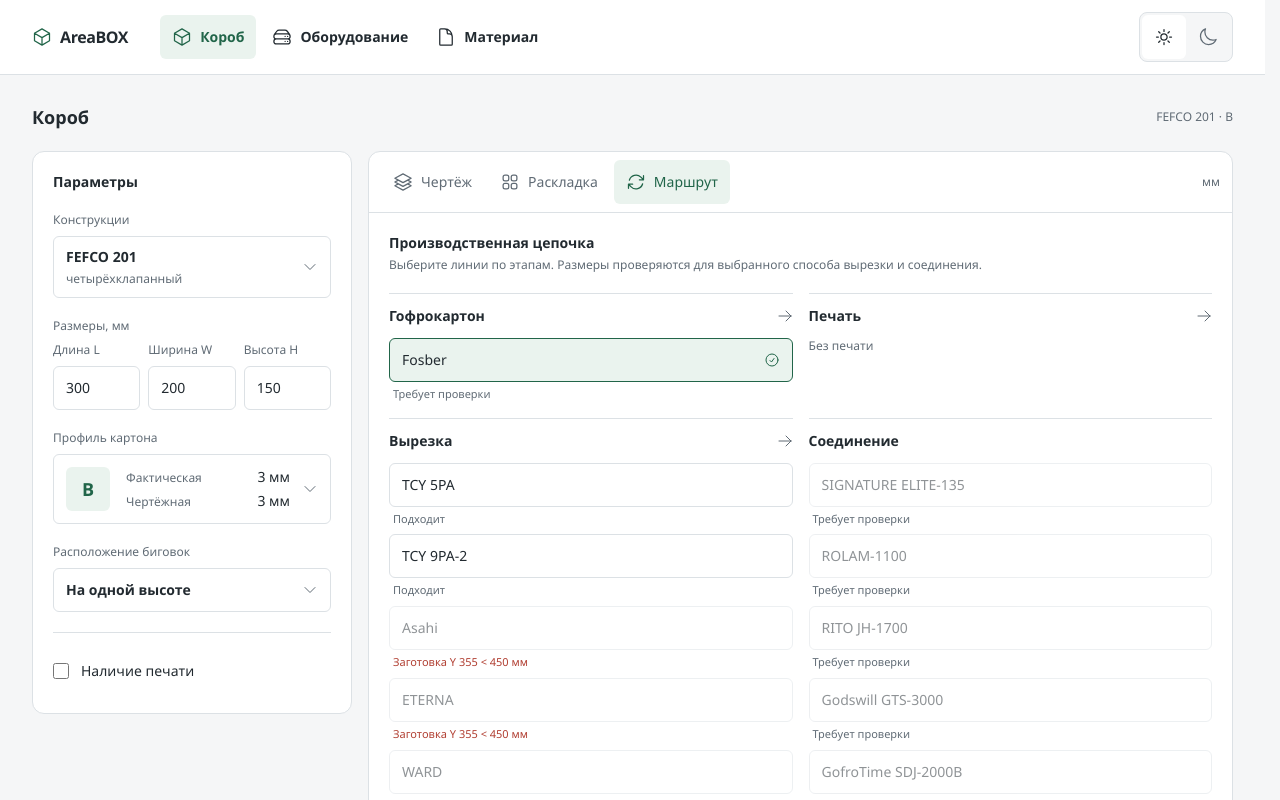
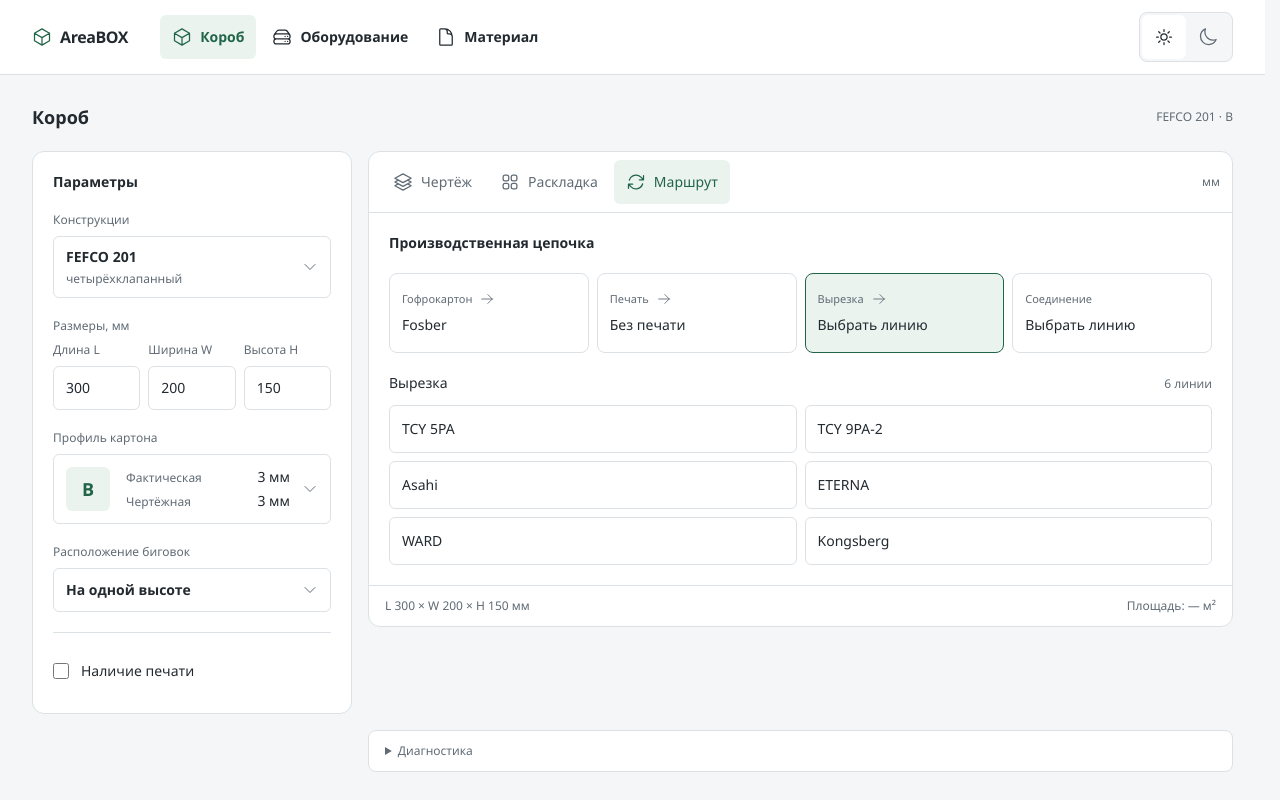
Before and after one commit to DemonicRous/areabox-vue, a Vue app: page /#/ in a window 1280 px wide. Shown: the top 800 px of the page. Built offline with nearby package versions, Linux system fonts and the light colour scheme.

Commit message:
Redesign route chain and validate die cutting with multi-up sheets

```diff
--- a/scripts/test-production.cjs
+++ b/scripts/test-production.cjs
@@ -4,7 +4,7 @@ const vm = require('node:vm')
 const output = buildSync({ entryPoints: ['src/domain/production.ts'], bundle: true, platform: 'node', format: 'cjs', write: false })
 const context = { module: { exports: {} }, exports: {} }
 vm.runInNewContext(output.outputFiles[0].text, context)
-const { geometry, checkMachine, findMachine } = context.module.exports
+const { geometry, checkMachine, findMachine, planSheet } = context.module.exports
 const box = { design: '0201', profile: 'B', lengthMm: 300, widthMm: 200, heightMm: 150, hasPrinting: false, creaseLevel: 'same', printType: 'digital', printColors: 1 }
 const inline = geometry(box, 'inline', '')
 assert.equal(inline.slot, 8)
@@ -20,4 +20,20 @@ assert(checkMachine(findMachine('tcy-5pa'), { ...box, profile: 'F' }, inline, 'i
 assert(checkMachine(findMachine('tcy-5pa'), { ...box, creaseLevel: 'different' }, inline, 'inline').blocked.some(reason => reason.includes('Биговки')))
 assert(checkMachine(findMachine('tcy-5pa'), { ...box, hasPrinting: true, printType: 'flexo', printColors: 3 }, inline, 'inline').blocked.some(reason => reason.includes('Печать')))
 assert(checkMachine(findMachine('signature-elite-135'), box, geometry(box, 'flatbed', ''), 'folderGluer').review.length > 0)
+const dieBlank = geometry(box, 'rotary', '')
+const ward = findMachine('ward')
+const wardPlan = planSheet(dieBlank, ward)
+assert(wardPlan, '300×200×150 must have a feasible WARD layout')
+assert(wardPlan.count > 1, 'WARD must use multiple blanks rather than reject one short blank')
+assert.equal(wardPlan.count, 3)
+assert(wardPlan.sheetY >= 560)
+assert(wardPlan.sheetX <= 2460 && wardPlan.sheetY <= 1549)
+assert.equal(checkMachine(ward, box, dieBlank, 'rotary').blocked.length, 0)
+const withPinlong = planSheet(dieBlank, ward, findMachine('pinlong'))
+assert(withPinlong && withPinlong.sheetY <= 840)
+assert.equal(withPinlong.count, 2)
+const oversized = geometry({ ...box, lengthMm: 1300, widthMm: 1200 }, 'rotary', '')
+assert.equal(planSheet(oversized, ward), null)
+assert(checkMachine(ward, { ...box, lengthMm: 1300, widthMm: 1200 }, oversized, 'rotary').blocked.length > 0)
+assert.equal(checkMachine(findMachine('signature-elite-135'),box,dieBlank,'folderGluer',wardPlan).blocked.length,0, 'Folder gluer receives individual blanks, not the die sheet')
 console.log('Production geometry and equipment checks passed')
--- a/src/components/ProductionScene.vue
+++ b/src/components/ProductionScene.vue
@@ -1,15 +1,17 @@
 <script setup lang="ts">
-import { computed, watch } from 'vue'
+import { computed, ref, watch } from 'vue'
 import { ArrowRightIcon, CheckCircleIcon } from '@heroicons/vue/24/outline'
 import { machines, type Passport } from '../data/machines'
 import { useBoxDraft } from '../composables/useBoxDraft'
 import { productionSelection as selection, confirmedProduction } from '../composables/useProductionRoute'
-import { checkMachine, geometry, technology, findMachine } from '../domain/production'
+import { checkMachine, geometry, technology, findMachine, planSheet } from '../domain/production'
 const emit = defineEmits<{ drawing: [] }>()
 const draft = useBoxDraft()
+const activeStage=ref('cutting')
 const compound = computed(()=>['0201-2','0201-4'].includes(draft.design))
 const cutTech = computed(()=>technology(selection.cutting))
 const geo = computed(()=>selection.cutting ? geometry(draft,cutTech.value,selection.finishing) : null)
+const sheet = computed(()=>geo.value && selection.cutting ? planSheet(geo.value,findMachine(selection.cutting)!,draft.hasPrinting && selection.printing ? findMachine(selection.printing) : undefined) : null)
 const printing = computed(()=> !draft.hasPrinting ? [] : draft.printType === 'flexo'
   ? [...machines.inline!, ...machines.rotary!] : [machines.printing!.find(machine=>machine.id === (draft.printType === 'digital' ? 'digital' : 'pinlong'))!])
 const cutting = computed(()=>draft.hasPrinting && draft.printType === 'flexo' ? printing.value.filter(machine=>machine.id===selection.printing)
@@ -20,7 +22,9 @@ function category(machine: Passport) { return Object.keys(machines).find(key=>ma
 function check(machine: Passport, stage: string) {
   const candidateGeometry = stage === 'cutting' ? geometry(draft,technology(machine.id),selection.finishing)
     : stage === 'finishing' && selection.cutting ? geometry(draft,cutTech.value,machine.id) : geo.value
-  return checkMachine(machine,draft,candidateGeometry,category(machine))
+  const cat=category(machine)
+  const candidateSheet = candidateGeometry && ['flatbed','rotary','plotter','inline'].includes(cat) ? planSheet(candidateGeometry,machine,draft.hasPrinting && selection.printing ? findMachine(selection.printing) : undefined) : sheet.value
+  return checkMachine(machine,draft,candidateGeometry,cat,candidateSheet)
 }
 const stages = computed(()=>[
   { id: 'corrugator', title: 'Гофрокартон', options: machines.corrugator!, selected: 'fosber', note: '' },
@@ -28,6 +32,7 @@ const stages = computed(()=>[
   { id: 'cutting', title: 'Вырезка', options: cutting.value, selected: selection.cutting, note: draft.hasPrinting && draft.printType === 'digital' ? 'После Hanway — только плоттер' : '' },
   { id: 'finishing', title: 'Соединение', options: finishing.value, selected: selection.finishing, note: selection.cutting && cutTech.value === 'inline' ? 'Фальцесклейка в составе инлайна' : '' },
 ])
+const active = computed(()=>stages.value.find(stage=>stage.id===activeStage.value)!)
 const ready = computed(()=>!!selection.cutting && (!draft.hasPrinting || !!selection.printing) && (cutTech.value==='inline' || !!selection.finishing))
 const selectedMachines = computed(()=>[machines.corrugator![0]!, ...(draft.hasPrinting && selection.printing ? [findMachine(selection.printing)!] : []), ...(selection.cutting ? [findMachine(selection.cutting)!] : []), ...(selection.finishing && cutTech.value!=='inline' ? [findMachine(selection.finishing)!] : [])].filter((machine,index,all)=>machine && all.findIndex(item=>item.id===machine.id)===index))
 const checks = computed(()=>selectedMachines.value.map(machine=>check(machine,'selected')))
@@ -35,14 +40,14 @@ const blocked = computed(()=>checks.value.flatMap(value=>value.blocked))
 const review = computed(()=>[...new Set(checks.value.flatMap(value=>value.review))])
 function choose(stage: string, id: string) {
   confirmedProduction.value = null
-  if (stage==='printing') { selection.printing=id; selection.cutting=''; selection.finishing='' }
-  if (stage==='cutting') { selection.cutting=id; selection.finishing='' }
+  if (stage==='printing') { selection.printing=id; selection.cutting=''; selection.finishing=''; activeStage.value='cutting' }
+  if (stage==='cutting') { selection.cutting=id; selection.finishing=''; activeStage.value=technology(id)==='inline' ? 'cutting' : 'finishing' }
   if (stage==='finishing') selection.finishing=id
 }
 watch(draft,()=>{
   confirmedProduction.value=null
   if (!printing.value.some(machine=>machine.id===selection.printing)) selection.printing=''
-  if (!cutting.value.some(machine=>machine.id===selection.cutting)) { selection.cutting=''; selection.finishing='' }
+  if (!cutting.value.some(machine=>machine.id===selection.cutting)) { selection.cutting=''; selection.finishing=''; activeStage.value='cutting' }
   if (!finishing.value.some(machine=>machine.id===selection.finishing)) selection.finishing=''
 },{deep:true})
 function confirm() {
@@ -53,28 +58,42 @@ function confirm() {
 </script>
 <template>
   <div class="space-y-5 p-4 sm:p-5">
-    <div><h2 class="font-semibold">Производственная цепочка</h2><p class="mt-1 text-xs text-muted">Выберите линии по этапам. Размеры проверяются для выбранного способа вырезки и соединения.</p></div>
-    <div class="grid gap-4 xl:grid-cols-2">
-      <section v-for="stage in stages" :key="stage.id" class="min-w-0 border-t border-line pt-3">
-        <h3 class="mb-3 flex items-center justify-between text-sm font-semibold">{{ stage.title }}<ArrowRightIcon v-if="stage.id!=='finishing'" class="size-4 text-muted" aria-hidden="true" /></h3>
-        <p v-if="stage.note" class="mb-3 text-xs text-muted">{{ stage.note }}</p>
-        <div class="space-y-2">
-          <div v-for="machine in stage.options" :key="machine.id">
-            <button type="button" :disabled="check(machine,stage.id).blocked.length>0 || stage.id==='finishing' && !selection.cutting" :aria-pressed="stage.selected===machine.id" class="flex min-h-11 w-full cursor-pointer items-center justify-between gap-2 rounded-md border px-3 py-2 text-left text-sm disabled:cursor-not-allowed disabled:opacity-50" :class="stage.selected===machine.id ? 'border-accent bg-accent-soft' : 'border-line hover:bg-canvas'" @click="choose(stage.id,machine.id)">
-              <span>{{ machine.name }}</span><CheckCircleIcon v-if="stage.selected===machine.id" class="size-4 shrink-0 text-accent" aria-hidden="true" />
-            </button>
-            <p class="mt-1 px-1 text-[11px]" :class="check(machine,stage.id).blocked.length ? 'text-danger' : 'text-muted'">{{ check(machine,stage.id).blocked.join(' · ') || (check(machine,stage.id).review.length ? 'Требует проверки' : 'Подходит') }}</p>
-          </div>
+    <h2 class="text-sm font-semibold">Производственная цепочка</h2>
+    <div class="grid gap-2 sm:grid-cols-4">
+      <button v-for="stage in stages" :key="stage.id" type="button" :aria-expanded="activeStage===stage.id" aria-controls="route-options" class="flex min-h-20 min-w-0 cursor-pointer flex-col justify-center gap-2 rounded-lg border px-3 py-3 text-left transition-colors hover:bg-canvas" :class="activeStage===stage.id ? 'border-accent bg-accent-soft' : 'border-line'" @click="activeStage=stage.id">
+        <span class="flex items-center justify-between gap-2 text-[11px] text-muted">{{ stage.title }}<ArrowRightIcon v-if="stage.id!=='finishing'" class="size-3.5 shrink-0" aria-hidden="true" /></span>
+        <span class="text-sm font-medium">{{ stage.options.find(machine=>machine.id===stage.selected)?.name || (stage.id==='printing' && !draft.hasPrinting ? 'Без печати' : stage.id==='finishing' && selection.cutting && cutTech==='inline' ? 'В составе инлайна' : 'Выбрать линию') }}</span>
+      </button>
+    </div>
+    <section id="route-options" class="space-y-3" :aria-label="active.title">
+      <div class="flex flex-wrap items-baseline justify-between gap-2"><h3 class="text-sm font-medium">{{ active.title }}</h3><span v-if="active.options.length" class="text-xs text-muted">{{ active.options.length }} линии</span></div>
+      <p v-if="active.note" class="text-xs text-muted">{{ active.note }}</p>
+      <div class="grid gap-2 sm:grid-cols-2">
+        <div v-for="machine in active.options" :key="machine.id" class="min-w-0">
+          <button type="button" :disabled="check(machine,active.id).blocked.length>0 || active.id==='finishing' && !selection.cutting" :aria-pressed="active.selected===machine.id" class="flex min-h-12 w-full cursor-pointer items-center justify-between gap-3 rounded-md border px-3 py-3 text-left text-sm disabled:cursor-not-allowed disabled:opacity-50" :class="active.selected===machine.id ? 'border-accent bg-accent-soft' : 'border-line hover:bg-canvas'" @click="choose(active.id,machine.id)">
+            <span>{{ machine.name }}</span><CheckCircleIcon v-if="active.selected===machine.id" class="size-4 shrink-0 text-accent" aria-hidden="true" />
+          </button>
+          <p v-if="check(machine,active.id).blocked.length" class="mt-1 px-1 text-[11px] text-danger">{{ check(machine,active.id).blocked.join(' · ') }}</p>
         </div>
-      </section>
-    </div>
+      </div>
+      <p v-if="active.id==='finishing' && !selection.cutting" class="text-xs text-muted">Сначала выберите линию вырезки.</p>
+    </section>
+    <section v-if="geo && sheet" class="grid items-center gap-4 border-t border-line pt-4 sm:grid-cols-[minmax(0,1fr)_auto]" aria-label="Раскладка на листе">
+      <svg class="max-h-44 w-full" :viewBox="`-8 -8 ${sheet.sheetX+16} ${sheet.sheetY+16}`" role="img" aria-label="Расположение развёрток на производственном листе">
+        <rect :width="sheet.sheetX" :height="sheet.sheetY" fill="var(--canvas)" stroke="var(--muted)" stroke-width="1" vector-effect="non-scaling-stroke" />
+        <g v-for="index in sheet.count" :key="index" :transform="`translate(${(sheet.sheetX-sheet.cols*geo.width)/2+((index-1)%sheet.cols)*geo.width},${(sheet.sheetY-sheet.rows*geo.height)/2+Math.floor((index-1)/sheet.cols)*geo.height})`">
+          <polygon :points="geo.points.map(point=>point.join(',')).join(' ')" fill="var(--accent-soft)" stroke="var(--accent)" stroke-width="1" vector-effect="non-scaling-stroke" />
+        </g>
+      </svg>
+      <div class="space-y-2 text-xs tabular-nums"><p class="text-sm font-semibold">{{ sheet.count }} мест · {{ sheet.cols }} × {{ sheet.rows }}</p><p class="text-muted">Лист {{ sheet.sheetX }} × {{ sheet.sheetY }} мм</p><p class="text-muted">Развёртка {{ geo.width }} × {{ geo.height }} мм</p><p class="text-muted">Использование {{ Math.round(sheet.utilization*100) }}%</p></div>
+    </section>
     <div v-if="ready" class="space-y-3 border-t border-line pt-4" aria-live="polite">
-      <p class="text-sm font-medium">{{ selectedMachines.map(machine=>machine.name).join(' → ') }}</p>
-      <p v-if="geo" class="text-xs tabular-nums text-muted">Заготовка {{ geo.width }} × {{ geo.height }} мм · просечка {{ geo.slot }} мм · соединительный клапан {{ geo.flap }} мм</p>
+      <p class="text-xs text-muted">Просечка {{ geo?.slot ?? '—' }} мм · соединительный клапан {{ geo?.flap ?? '—' }} мм</p>
       <ul v-if="blocked.length" class="space-y-1 text-xs text-danger"><li v-for="reason in blocked" :key="reason">{{ reason }}</li></ul>
-      <details v-if="review.length" class="text-xs text-muted"><summary class="cursor-pointer">Требует проверки: {{ review.length }}</summary><ul class="mt-2 space-y-1"><li v-for="reason in review" :key="reason">{{ reason }}</li></ul></details>
-      <button type="button" :disabled="blocked.length>0" class="min-h-11 cursor-pointer rounded-md bg-accent px-4 py-2 text-sm font-medium text-surface disabled:cursor-not-allowed disabled:opacity-50" @click="confirm">{{ review.length ? 'Выбрать предварительный маршрут' : 'Выбрать маршрут' }}</button>
-      <p v-if="confirmedProduction && !geo" class="text-xs text-muted">Маршрут выбран предварительно. Геометрия этой конструкции ещё требует калибровки.</p>
+      <details v-if="review.length" class="text-xs text-muted"><summary class="cursor-pointer">Проверка паспорта · {{ review.length }} уточнений</summary><ul class="mt-2 space-y-1"><li v-for="reason in review" :key="reason">{{ reason }}</li></ul></details>
+      <button type="button" :disabled="blocked.length>0" class="min-h-11 w-full cursor-pointer rounded-md bg-accent px-4 py-2 text-sm font-medium text-surface disabled:cursor-not-allowed disabled:opacity-50 sm:w-auto" @click="confirm">{{ geo ? 'Построить развёртку' : 'Выбрать предварительный маршрут' }}</button>
+      <p v-if="review.length" class="text-[11px] text-muted">Маршрут предварительный: часть ограничений требует проверки.</p>
+      <p v-if="confirmedProduction && !geo" class="text-xs text-muted">Геометрия этой конструкции ещё требует калибровки.</p>
     </div>
   </div>
 </template>
--- a/src/domain/production.ts
+++ b/src/domain/production.ts
@@ -69,7 +69,46 @@ export function geometry(input: BoxInput, tech: Technology, finishing: string):
 }
 
 export interface Check { blocked: string[]; review: string[] }
-export function checkMachine(machine: Passport, input: BoxInput, geo: Geometry | null, category: string): Check {
+export interface SheetPlan { sheetX: number; sheetY: number; cols: number; rows: number; count: number; utilization: number }
+function bounds(machine: Passport, id: string): [number, number] {
+  const parts = parameter(machine,id)?.split('/') ?? []
+  const value = (part: string | undefined, fallback: number) => part !== undefined && part.trim() !== '' && Number.isFinite(Number(part.trim())) ? Number(part.trim()) : fallback
+  return [value(parts[0],0),value(parts[1],Infinity)]
+}
+// Same orientation as the source HTML: X across flute, Y along flute. No rotation.
+export function planSheet(geo: Geometry, line: Passport, printer?: Passport): SheetPlan | null {
+  const source = machines.corrugator![0]!
+  const tech = technology(line.id)
+  const lines = [line,source,...(printer && printer.id!==line.id ? [printer] : [])]
+  const minX = Math.max(...lines.map(machine=>bounds(machine,'sheetX')[0]))
+  const minY = Math.max(...lines.map(machine=>bounds(machine,'sheetY')[0]))
+  const maxX = Math.min(...lines.map(machine=>bounds(machine,'sheetX')[1]))
+  const maxY = Math.min(...lines.map(machine=>bounds(machine,'sheetY')[1]))
+  if (!Number.isFinite(maxX) || !Number.isFinite(maxY)) return null
+  const margins = ['marginLeft','marginRight','marginTop','marginBottom'].map(id=>Math.max(...lines.map(machine=>Number(parameter(machine,id)??0))))
+  const extraX = tech==='inline' ? 8 : tech==='plotter' ? Math.max(40,margins[0]!+margins[1]!) : margins[0]!+margins[1]!
+  const extraY = tech==='plotter' ? Math.max(40,margins[2]!+margins[3]!) : margins[2]!+margins[3]!
+  const usableX = Math.min(maxX-extraX,...lines.map(machine=>Number(parameter(machine,'workingX')??Infinity)))
+  const usableY = Math.min(maxY-extraY,...lines.map(machine=>Number(parameter(machine,'workingY')??Infinity)))
+  if (tech==='inline') {
+    const sheetX=geo.width+extraX, sheetY=geo.height+extraY
+    return sheetX>=minX && sheetY>=minY && sheetX<=maxX && sheetY<=maxY ? {sheetX,sheetY,cols:1,rows:1,count:1,utilization:geo.width*geo.height/(sheetX*sheetY)} : null
+  }
+  const cols=Math.floor(usableX/geo.width), rows=Math.floor(usableY/geo.height)
+  if (cols<1 || rows<1) return null
+  if (tech==='plotter') return {sheetX:maxX,sheetY:maxY,cols,rows,count:cols*rows,utilization:cols*rows*geo.width*geo.height/(maxX*maxY)}
+  // The original limits the optimization search to 1400 mm unless one blank needs more.
+  const searchX=Math.min(maxX,Math.max(1400,geo.width+extraX)), searchY=Math.min(maxY,Math.max(1400,geo.height+extraY))
+  let best: SheetPlan | null=null
+  for(let c=1;c<=cols;c++) for(let r=1;r<=rows;r++) {
+    const sheetX=Math.max(minX,c*geo.width+extraX), sheetY=Math.max(minY,r*geo.height+extraY)
+    if (sheetX>searchX || sheetY>searchY || sheetX-extraX>usableX || sheetY-extraY>usableY) continue
+    const count=c*r, area=sheetX*sheetY/count
+    if (!best || area<best.sheetX*best.sheetY/best.count-1e-6 || Math.abs(area-best.sheetX*best.sheetY/best.count)<1e-6 && sheetX*sheetY<best.sheetX*best.sheetY) best={sheetX,sheetY,cols:c,rows:r,count,utilization:count*geo.width*geo.height/(sheetX*sheetY)}
+  }
+  return best
+}
+export function checkMachine(machine: Passport, input: BoxInput, geo: Geometry | null, category: string, selectedSheet?: SheetPlan | null): Check {
   const result: Check = { blocked: [], review: [] }
   if (![input.lengthMm, input.widthMm, input.heightMm].every(value => Number.isFinite(value) && value <= 2500)
     || input.lengthMm < 50 || input.widthMm < 50 || input.heightMm < 30 || input.widthMm > input.lengthMm) {
@@ -107,9 +146,13 @@ export function checkMachine(machine: Passport, input: BoxInput, geo: Geometry |
     else if (raw && Number(raw) !== geo.flap) result.blocked.push(`Соединительный клапан должен быть ${raw} мм`)
   }
   let x = geo.width, y = geo.height
+  if (['flatbed','rotary','plotter'].includes(category)) {
+    const plan=selectedSheet===undefined ? planSheet(geo,machine) : selectedSheet
+    if (!plan) { result.blocked.push('Развёртка не помещается в допустимую раскладку листа'); return result }
+    x=plan.sheetX; y=plan.sheetY
+  } else if (selectedSheet && ['corrugator','printing'].includes(category)) { x=selectedSheet.sheetX; y=selectedSheet.sheetY }
   if (category === 'inline') x += 8
-  if (category === 'plotter') { x += 40; y += 40 }
-  if (category === 'printing') {
+  if (category === 'printing' && !selectedSheet) {
     x += Number(parameter(machine, 'marginLeft') ?? 0) + Number(parameter(machine, 'marginRight') ?? 0)
     y += Number(parameter(machine, 'marginTop') ?? 0) + Number(parameter(machine, 'marginBottom') ?? 0)
   }
```
